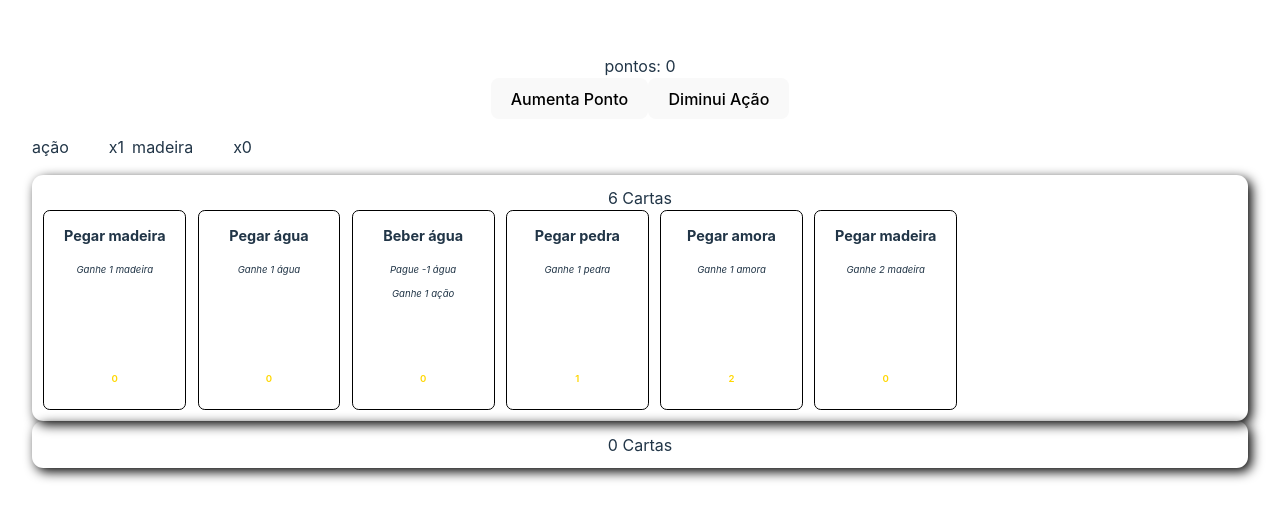
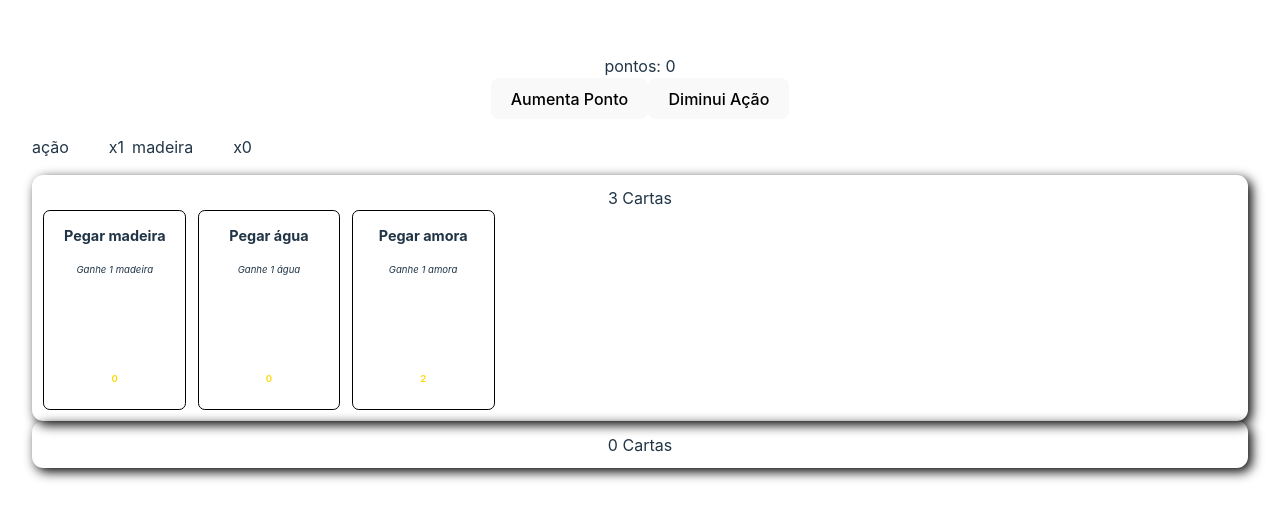
Before and after one commit to ufjf-gamelab/craft-cards, a React (Vite) app: page / in a window 1280 px wide. Shown: the part 139-658 px from the top of the page. Built offline with nearby package versions, Linux system fonts and the light colour scheme.

Commit message:
adiciona baralho nos dados

```diff
--- a/src/App.tsx
+++ b/src/App.tsx
@@ -3,16 +3,16 @@ import "./App.css";
 import Carta from "./Carta";
 import ListaDeRecursos from "./ListaDeRecursos";
 import MaoDeCartas from "./MaoDeCartas";
-import {CartaType, DESCARTE, MAO, RECURSOS} from "./data/cartas.ts";
+import {CartaType, DESCARTE_INICIAL, MAO_INICIAL, RECURSOS_INICIAL} from "./data/cartas.ts";
 
 
 
 function App() {
   const [pontos, setPontos] = useState(0);
-  const [recursos, setRecursos] = useState(RECURSOS);
+  const [recursos, setRecursos] = useState(RECURSOS_INICIAL);
 
-  const [mao, setMao] = useState(MAO);
-  const [descarte, setDescarte] = useState(DESCARTE);
+  const [mao, setMao] = useState(MAO_INICIAL);
+  const [descarte, setDescarte] = useState(DESCARTE_INICIAL);
 
   function aumentaPonto() {
     setPontos(pontos + 1);
--- a/src/data/cartas.ts
+++ b/src/data/cartas.ts
@@ -12,15 +12,15 @@ export type RecursoType = {
 };
 
 
-export const RECURSOS: Array<RecursoType> = [
+export const RECURSOS_INICIAL: Array<RecursoType> = [
   { nome: "ação", quantidade: 1 },
   { nome: "madeira", quantidade: 0 },
 ];
 
-export const DESCARTE: Array<CartaType> = [];
+export const DESCARTE_INICIAL: Array<CartaType> = [];
 
 
-export const MAO: Array<CartaType> = [
+export const MAO_INICIAL: Array<CartaType> = [
   {
     id: "m1",
     titulo: "Pegar madeira",
@@ -36,6 +36,23 @@ export const MAO: Array<CartaType> = [
     ganho: [{ nome: "água", quantidade: 1 }],
   },
   {
+    id: "b1",
+    titulo: "Pegar amora",
+    texto: "",
+    custo: 2,
+    ganho: [{ nome: "amora", quantidade: 1 }],
+  },
+];
+
+export const BARALHO_INICIAL: Array<CartaType> = [
+  {
+    id: "p1",
+    titulo: "Pegar pedra",
+    texto: "",
+    custo: 1,
+    ganho: [{ nome: "pedra", quantidade: 1 }],
+  },
+  {
     id: "a2",
     titulo: "Beber água",
     texto: "",
@@ -46,21 +63,52 @@ export const MAO: Array<CartaType> = [
     ],
   },
   {
-    id: "p1",
+    id: "m2",
+    titulo: "Pegar madeira",
+    texto: "",
+    custo: 0,
+    ganho: [{ nome: "madeira", quantidade: 2 }],
+  },
+  {
+    id: "m3",
+    titulo: "Pegar madeira",
+    texto: "",
+    custo: 0,
+    ganho: [{ nome: "madeira", quantidade: 1 }],
+  },
+  {
+    id: "a3",
+    titulo: "Pegar água",
+    texto: "",
+    custo: 0,
+    ganho: [{ nome: "água", quantidade: 1 }],
+  },
+  {
+    id: "a4",
+    titulo: "Beber água",
+    texto: "",
+    custo: 0,
+    ganho: [
+      { nome: "água", quantidade: -1 },
+      { nome: "ação", quantidade: 1 },
+    ],
+  },
+  {
+    id: "p2",
     titulo: "Pegar pedra",
     texto: "",
     custo: 1,
     ganho: [{ nome: "pedra", quantidade: 1 }],
   },
   {
-    id: "b1",
+    id: "b2",
     titulo: "Pegar amora",
     texto: "",
     custo: 2,
     ganho: [{ nome: "amora", quantidade: 1 }],
   },
   {
-    id: "m2",
+    id: "m4",
     titulo: "Pegar madeira",
     texto: "",
     custo: 0,
```
